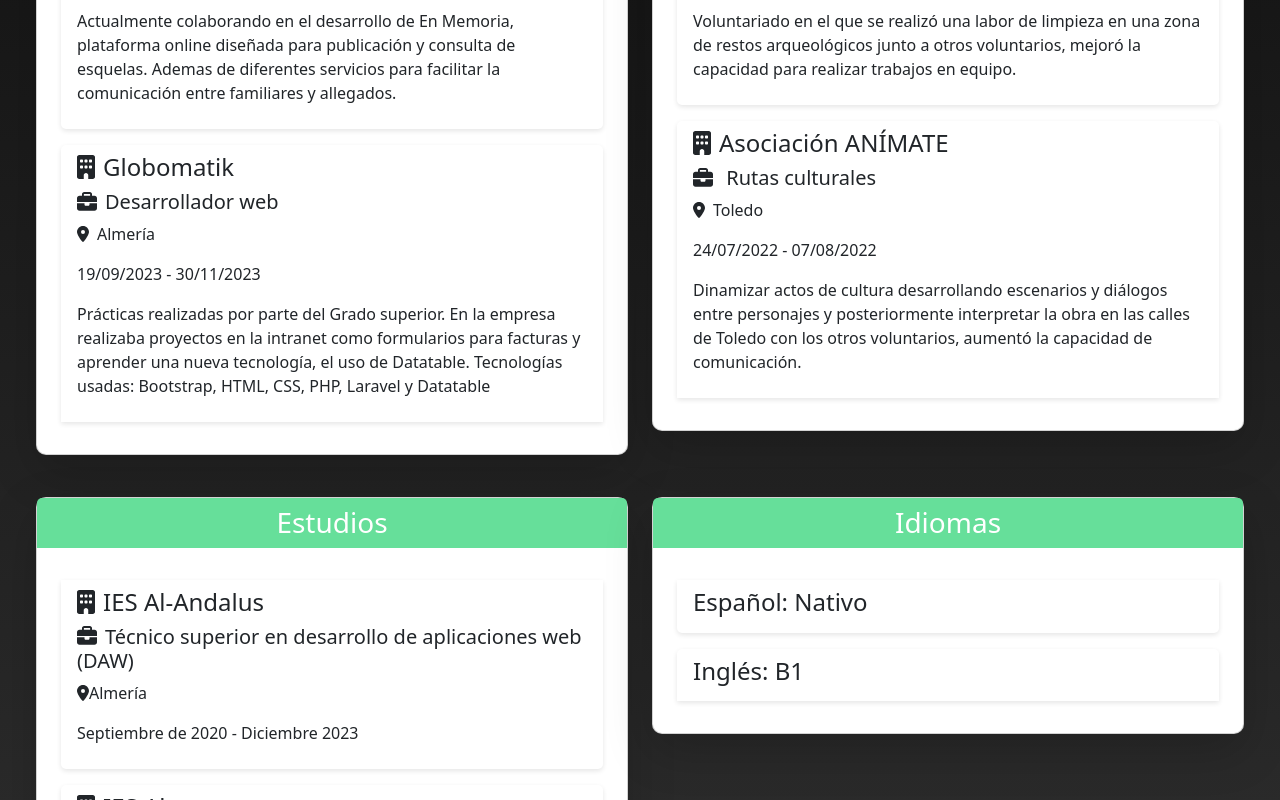
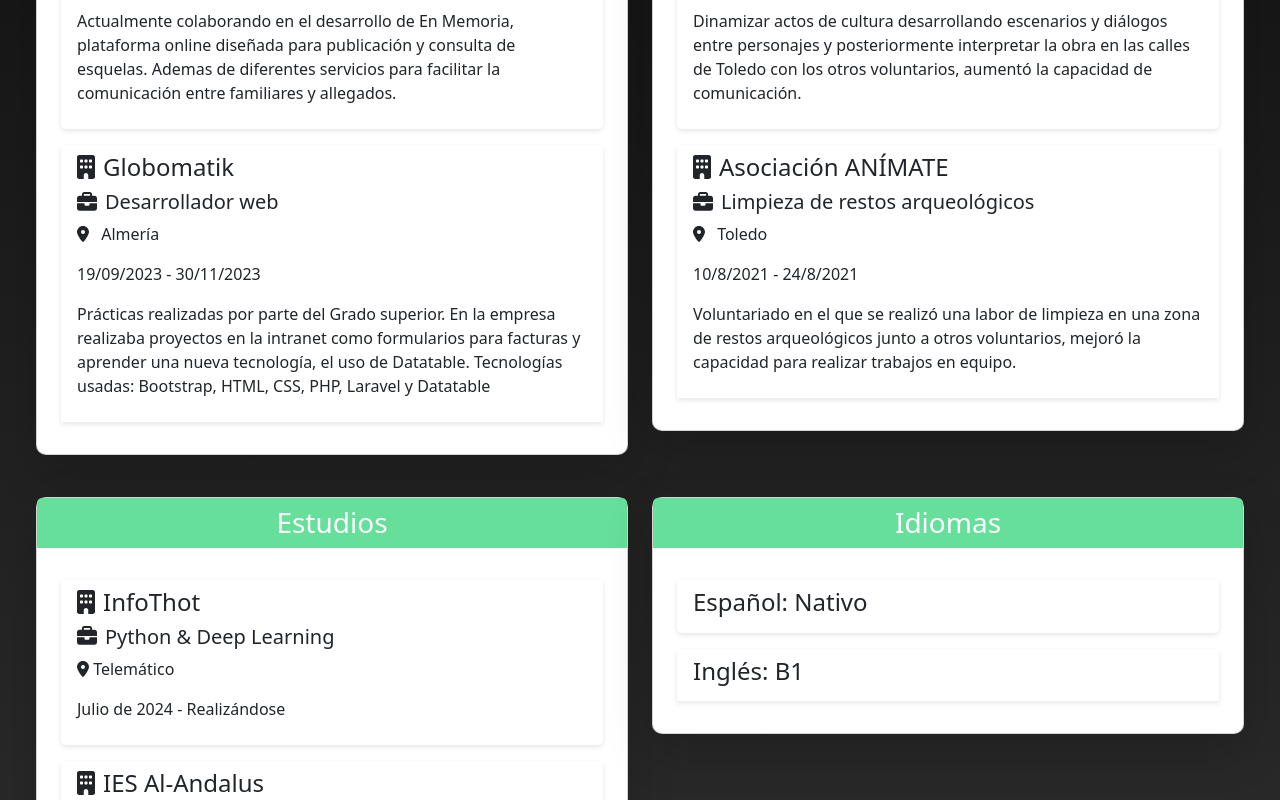
Before and after one commit to NEBUR342/portfolio, a React (Create React App) app: page / in a window 1280 px wide. Shown: the part 1100-1900 px from the top of the page. Built offline with nearby package versions, Linux system fonts and the light colour scheme.

Commit message:
Añado curso de python

```diff
--- a/src/components/About.jsx
+++ b/src/components/About.jsx
@@ -66,7 +66,7 @@ const About = () => {
           </h5>
           <p>
             <FontAwesomeIcon icon={faMapMarkerAlt} className="me-2" />
-            {experiencia.lugar}
+            {" "+experiencia.lugar}
           </p>
           <p>
             {experiencia.fechaInicio} - {experiencia.fechaFin}
@@ -79,7 +79,7 @@ const About = () => {
   const renderVoluntariados = () =>
     renderListSection(
       "Voluntariados",
-      data.voluntariados,
+      [...data.voluntariados].reverse(),
       "bloque1",
       (voluntariado) => (
         <li key={voluntariado.id} className="list-group-item my-2">
@@ -93,7 +93,7 @@ const About = () => {
           </h5>
           <p>
             <FontAwesomeIcon icon={faMapMarkerAlt} className="me-2" />
-            {voluntariado.lugar}
+            {" "+voluntariado.lugar}
           </p>
           <p>
             {voluntariado.fechaInicio} - {voluntariado.fechaFin}
@@ -104,7 +104,7 @@ const About = () => {
     );
 
   const renderEstudios = () =>
-    renderListSection("Estudios", data.estudios, "bloque2", (estudio) => (
+    renderListSection("Estudios", [...data.estudios].reverse(), "bloque2", (estudio) => (
       <li key={estudio.id} className="list-group-item my-2">
         <h4>
           <FontAwesomeIcon icon={faBuilding} className="me-2" />
@@ -116,7 +116,7 @@ const About = () => {
         </h5>
         <p>
           <FontAwesomeIcon icon={faMapMarkerAlt} classame="me-2" />
-          {estudio.lugar}
+          {" "+estudio.lugar}
         </p>
         <p>
           {estudio.fechaInicio} - {estudio.fechaFin}
--- a/src/components/json/data.json
+++ b/src/components/json/data.json
@@ -93,7 +93,7 @@
       "nombrePuesto": "Desarrollador web",
       "lugar": "Almería",
       "fechaInicio": "03/06/2024",
-      "fechaFin": "05/08/2023",
+      "fechaFin": "05/08/2024",
       "descripcion": "Actualmente colaborando en el desarrollo de En Memoria, plataforma online  diseñada para publicación y consulta de esquelas. Ademas de diferentes servicios  para facilitar la comunicación entre familiares y allegados."
     }
   ],
@@ -120,11 +120,11 @@
   "estudios": [
     {
       "id": 1,
-      "nombreCurso": "Técnico superior en desarrollo de aplicaciones web (DAW)",
-      "centro": "IES Al-Andalus",
-      "lugar": "Almería",
-      "fechaInicio": "Septiembre de 2020",
-      "fechaFin": "Diciembre 2023"
+      "nombreCurso": "ESO",
+      "centro": "IES Carlos III",
+      "lugar": "Aguadulce - Almería",
+      "fechaInicio": "Septiembre de 2014",
+      "fechaFin": "Junio de 2018"
     },
     {
       "id": 2,
@@ -136,11 +136,19 @@
     },
     {
       "id": 3,
-      "nombreCurso": "ESO",
-      "centro": "IES Carlos III",
-      "lugar": "Aguadulce - Almería",
-      "fechaInicio": "Septiembre de 2014",
-      "fechaFin": "Junio de 2018"
+      "nombreCurso": "Técnico superior en desarrollo de aplicaciones web (DAW)",
+      "centro": "IES Al-Andalus",
+      "lugar": "Almería",
+      "fechaInicio": "Septiembre de 2020",
+      "fechaFin": "Diciembre 2023"
+    },
+    {
+      "id": 4,
+      "nombreCurso": "Python & Deep Learning",
+      "centro": "InfoThot",
+      "lugar": "Telemático",
+      "fechaInicio": "Julio de 2024",
+      "fechaFin": "Realizándose"
     }
   ],
   "idiomas": [
```
